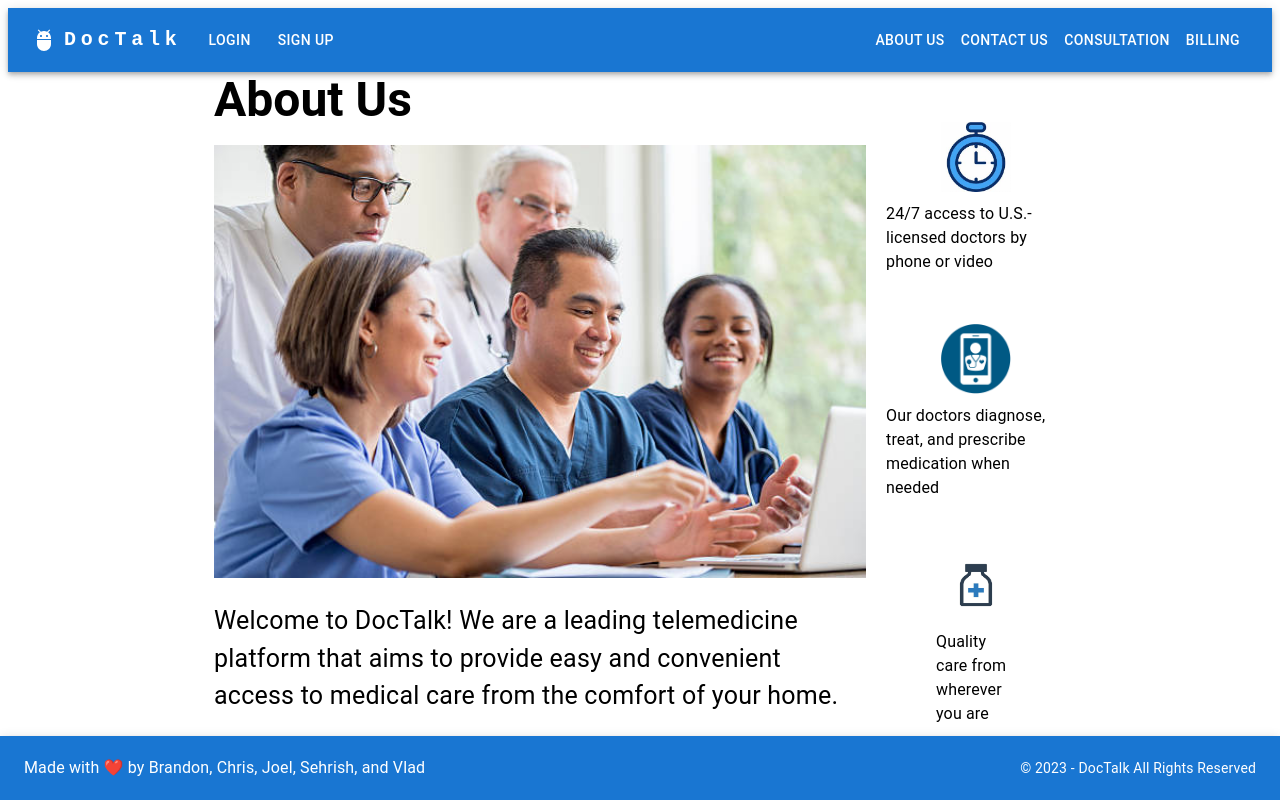
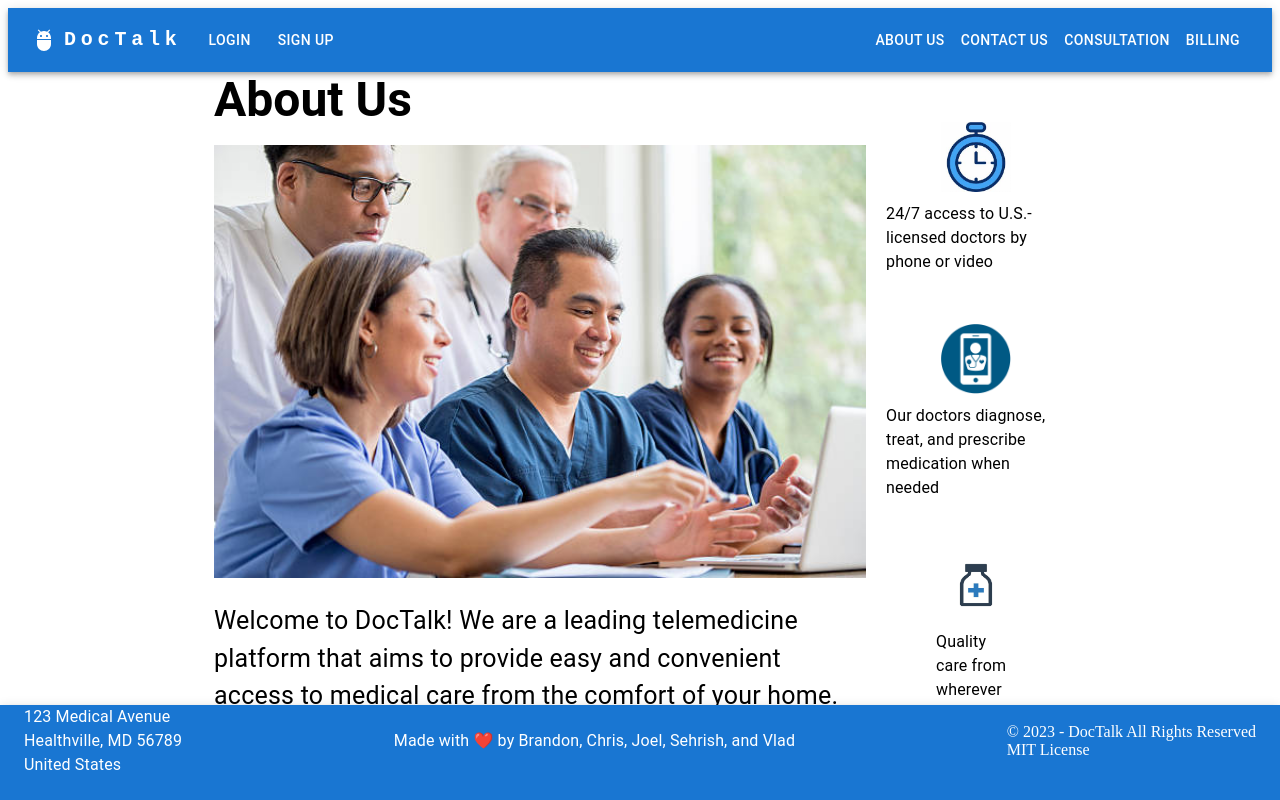
Before and after one commit to femke77/DocTalk, a React (Create React App) app in the folder client/: page /aboutus in a window 1280 px wide. Shown: the top 800 px of the page. Built offline with nearby package versions, Linux system fonts and the light colour scheme.

Commit message:
I'm okay with it right now but will try to make it better. it currently overlaps the content in about us just a little.

```diff
--- a/client/src/components/AboutUs.js
+++ b/client/src/components/AboutUs.js
@@ -7,6 +7,7 @@ import Footer from './Footer';
 
 const AboutUs = () => {
   return (
+    <div>
     <Container component="main" maxWidth="md" sx={{ display: 'flex', gap: '20px', marginBottom: '50px' }}>
       <div>
         <Typography variant="h3" gutterBottom sx={{ fontFamily: 'Roboto', fontWeight: 'bold' }}>
@@ -70,8 +71,10 @@ const AboutUs = () => {
           </Typography>
         </Box>
       </div>
-      <Footer />
     </Container>
+    <br></br>
+    <Footer />
+    </div>
   );
 };
 
--- a/client/src/components/Footer.js
+++ b/client/src/components/Footer.js
@@ -7,14 +7,29 @@ const Footer = () => {
     const currentYear = new Date().getFullYear();
 
     return (
-    <AppBar position="fixed" color="primary" sx={{ top: 'auto', bottom: 0 }}>
-      <Toolbar>
-        <Typography variant="body1" color="inherit">
+        <AppBar position="fixed" color="primary" sx={{ top: 'auto', bottom: 0, height: '95px' }}>
+            <Toolbar sx={{ display: 'flex', justifyContent: 'space-between', alignItems: 'center' }}>
+                <div>
+                <Typography variant="body1" color="inherit" align="left">
+                    123 Medical Avenue
+                    <br />
+                    Healthville, MD 56789
+                    <br />
+                    United States
+                </Typography>
+                </div>
+                <div>
+                <Typography variant="body1" color="inherit" align="center">
                 Made with ❤️ by Brandon, Chris, Joel, Sehrish, and Vlad
                 </Typography>
-        <Typography variant="body2" color="inherit" style={{ marginLeft: 'auto' }}>
+                </div>
+                <div>
+                <Typography variant="body3" color="inherit" align="right">
                     &copy; {currentYear} - DocTalk All Rights Reserved
+                    <br />
+                    MIT License
                 </Typography>
+                </div>
             </Toolbar>
         </AppBar>
     );
```
Lines whose indentation alone changed are shown as unchanged.
